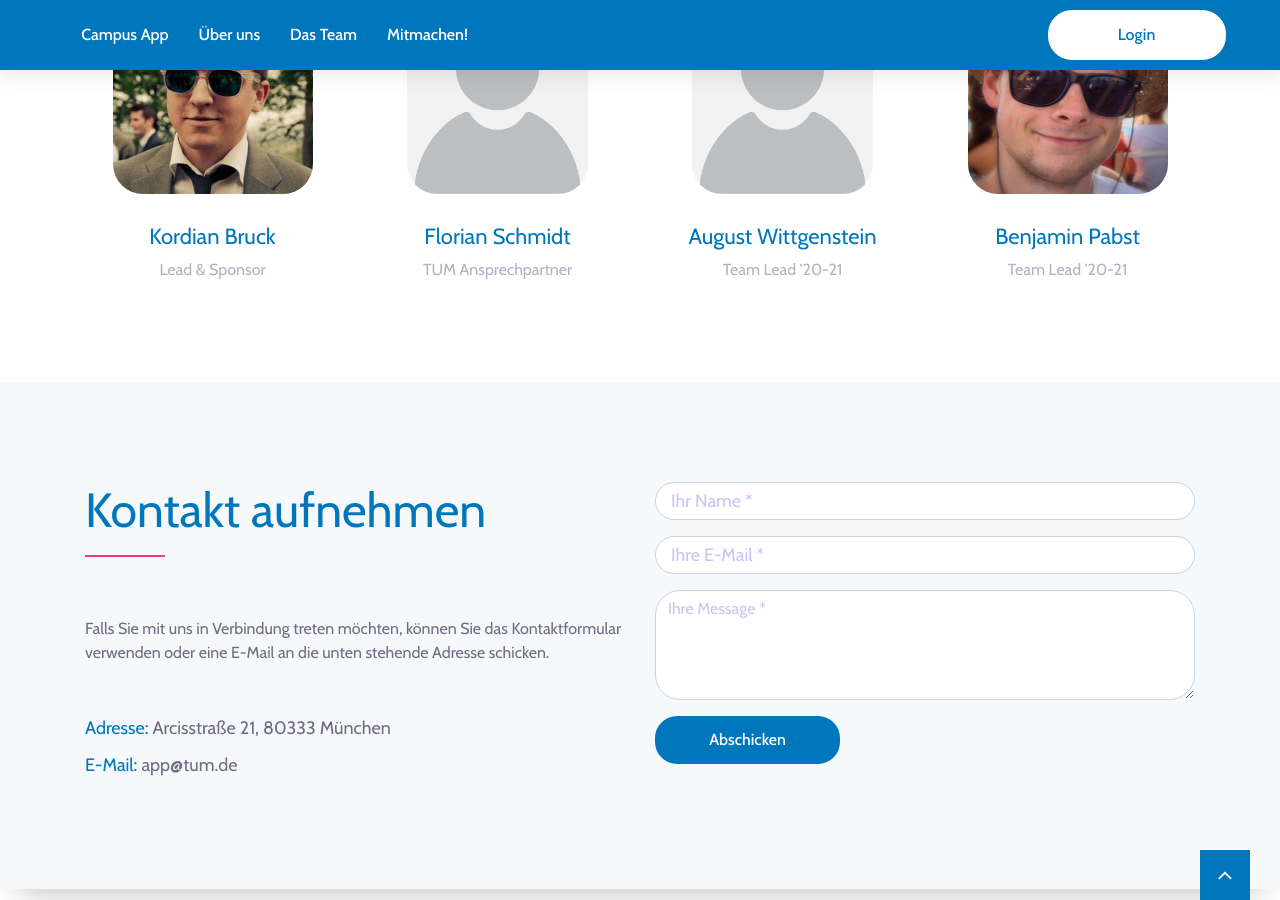
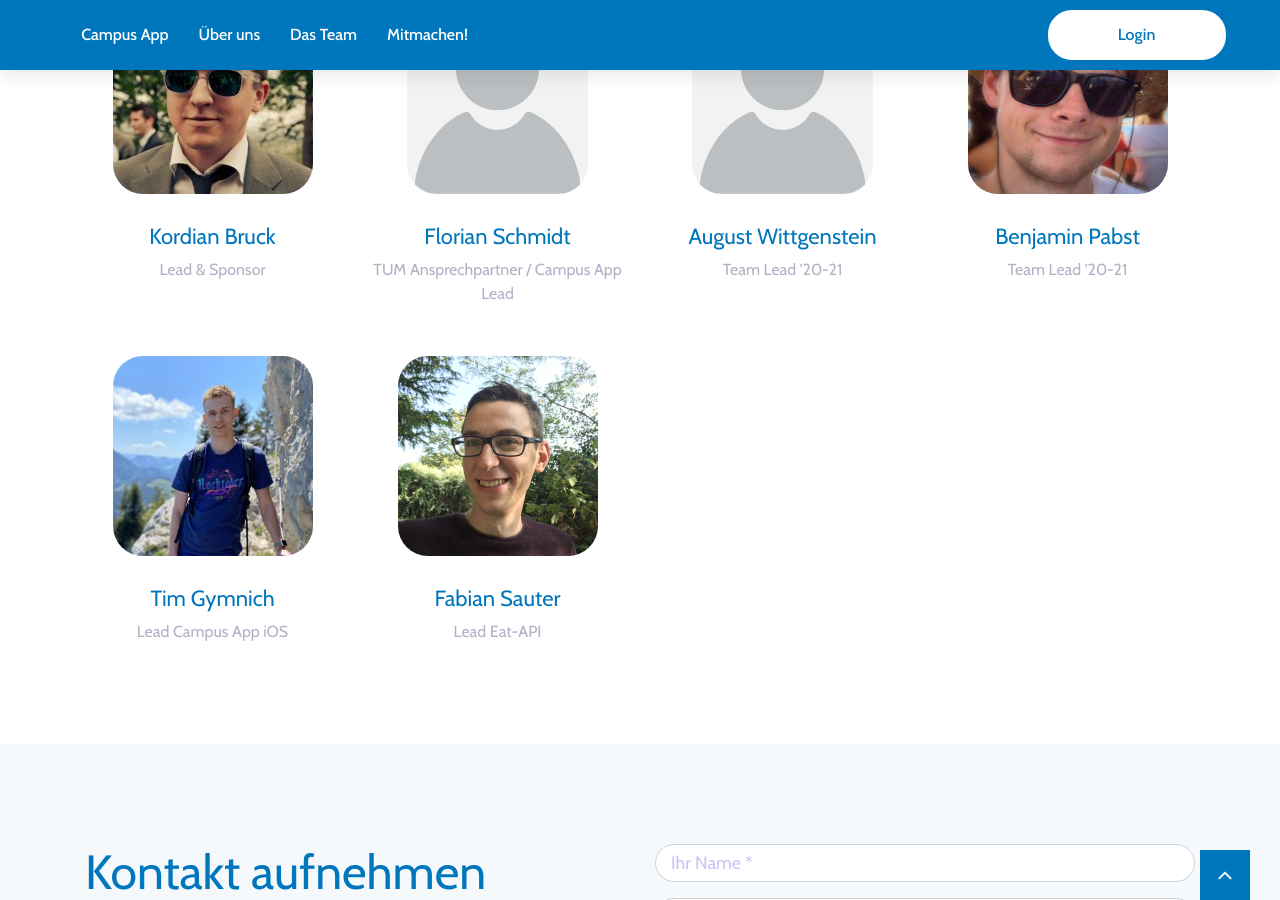
Before and after one commit to TUM-Dev/Website, a Jekyll site: the page built from _pages/team.html, in a window 1280 px wide and 900 px high, scrolled down 313 px. Built offline with Jekyll 4.4.1, drawn with Linux system fonts in a browser that asks for light colours.

Commit message:
Add Tim and Fabian

```diff
--- a/_pages/team.html
+++ b/_pages/team.html
@@ -41,7 +41,7 @@ permalink: /team
                     </div>
                     <div class="member-text">
                         <h4>Florian Schmidt</h4>
-                        <p>TUM Ansprechpartner</p>
+                        <p>TUM Ansprechpartner / Campus App Lead</p>
                     </div>
                 </div>
             </div>
@@ -67,6 +67,33 @@ permalink: /team
                     </div>
                 </div>
             </div>
+            <div class="col-12 col-md-6 col-lg-3">
+                <div class="single-team-member">
+                    <div class="member-image">
+                        <img src="{{site.baseurl}}/assets/img/team-img/tg.jpg" alt="">
+                        <div class="team-hover-effects">
+                            <div class="team-social-icon">
+                                <a href="https://github.com/tgymnich"><i class="fa fa-github" aria-hidden="true"></i></a>
+                            </div>
+                        </div>
+                    </div>
+                    <div class="member-text">
+                        <h4>Tim Gymnich</h4>
+                        <p>Lead Campus App iOS</p>
+                    </div>
+                </div>
+            </div>
+            <div class="col-12 col-md-6 col-lg-3">
+                <div class="single-team-member">
+                    <div class="member-image">
+                        <img src="{{site.baseurl}}/assets/img/team-img/fs.jpg" alt="">
+                    </div>
+                    <div class="member-text">
+                        <h4>Fabian Sauter</h4>
+                        <p>Lead Eat-API</p>
+                    </div>
+                </div>
+            </div>
         </div>
     </div>
 </section>
```
Also changed, not shown: assets/img/team-img/fs.jpg (added), assets/img/team-img/tg.jpg (added).
